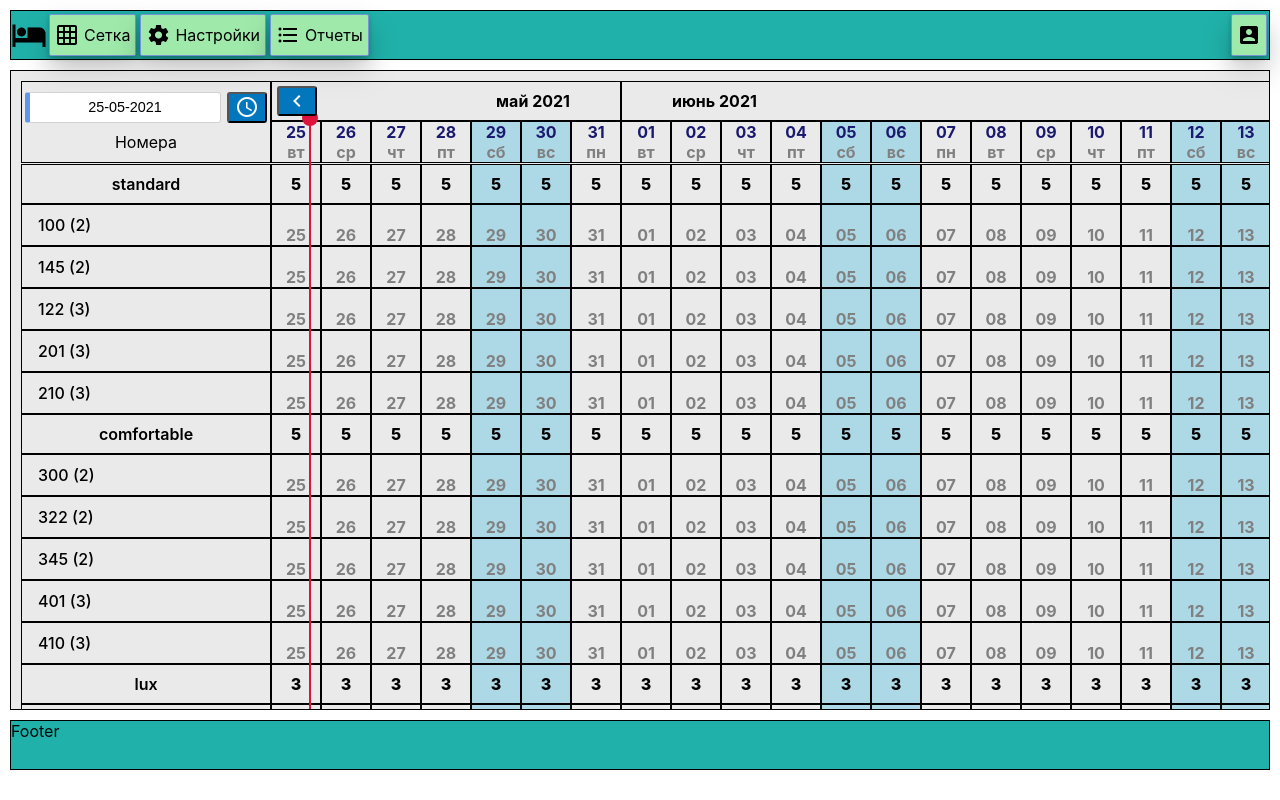
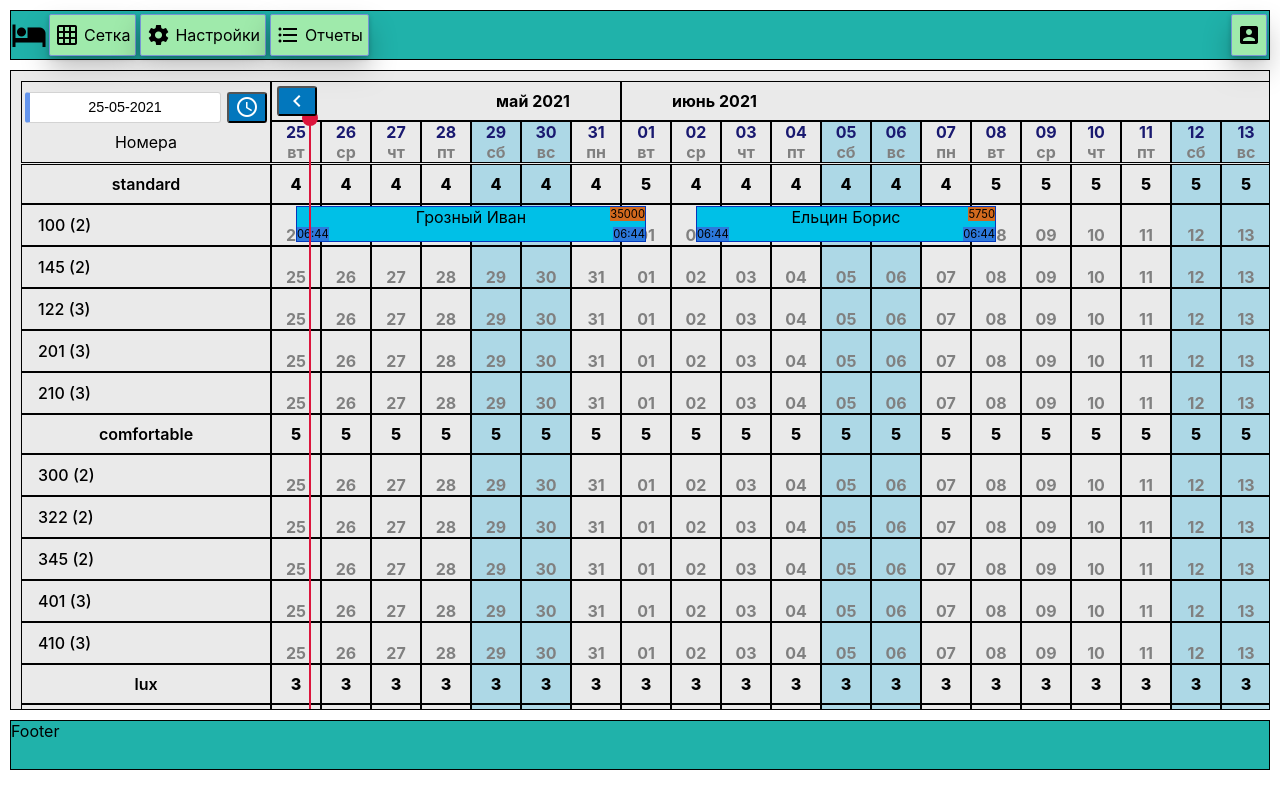
Before and after one commit to Alex-Kharin/hotelms_clone, a React (Create React App) app: page / in a window 1280 px wide. Built offline with nearby package versions, Linux system fonts and the light colour scheme.

Commit message:
Refactor.

```diff
--- a/src/components/Forms/CommonSettingsForm.jsx
+++ b/src/components/Forms/CommonSettingsForm.jsx
@@ -1,5 +1,5 @@
 import {Field, Form, Formik} from 'formik'
-import React from 'react'
+import React, {Fragment} from 'react'
 import {SaveCloseButtons} from './SaveCloseButtons'
 import * as settings from '../../settings/settings'
 import styled from 'styled-components'
@@ -9,14 +9,14 @@ const SettingsExample = styled.div`
   display: inline-block;
   width: 2em;
   height: 2em;
-  background-color: ${props => props.background} ;
+  background-color: ${props => props.background};
+  border: ${settings.border};
   vertical-align: middle;
 `
 
 export const CommonSettingsForm = (props) => {
     const {closeModal,} = props
 
-    console.log(settings)
     return (
         <Formik
             initialValues={settings}
@@ -28,12 +28,12 @@ export const CommonSettingsForm = (props) => {
                 </h3>
                 {Object.keys(settings).map(item => {
                     return (
-                        <>
+                        typeof settings[item] !== 'function' && <Fragment key={item}>
                             <label htmlFor={item}>{item}</label>
                             <Field name={item} type="text" readOnly/>
                             {item.includes('Color') && <SettingsExample  background={settings[item]}/> }
                             <br/>
-                        </>
+                        </Fragment>
                     )
                 })}
 
--- a/src/components/Forms/OrderCreationForm.jsx
+++ b/src/components/Forms/OrderCreationForm.jsx
@@ -64,18 +64,15 @@ export function OrderCreationForm(props) {
 
     const tariffPrice = tariffs[tariff] || tariffs[`${apartmentsType}_${numberOfPersons}`]
     const phoneRegExp = /^((\\+[1-9]{1,4}[ \\-]*)|(\\([0-9]{2,3}\\)[ \\-]*)|([0-9]{2,4})[ \\-]*)*?[0-9]{3,4}?[ \\-]*[0-9]{3,4}?$/
-    const calculatedPrice = getPrice(intervalToDuration(rentInterval).days, tariffPrice, additionalPersons) - moneyDiscount
-    const calcFunc = (tariff, additionalPersons) => getPrice(intervalToDuration(rentInterval).days, tariff, additionalPersons)
 
     return (
         <Formik
             initialValues={{
                 firstName, lastName, email, phone, additionalPersons, percentageDiscount, moneyDiscount, persons,
-                comment,
+                comment, price,
                 checkInTime: getTime(rentInterval.start),
                 checkOutTime: getTime(rentInterval.end),
                 tariff: tariffPrice,
-                price: price || calculatedPrice,
                 checkIn: dateToString(rentInterval.start),
                 nights: intervalToDuration(rentInterval).days,
                 checkOut: dateToString(rentInterval.end)
@@ -111,7 +108,6 @@ export function OrderCreationForm(props) {
                     comment: values.comment,
                     id: id || Math.round(Math.random()*100000000), // just for test. It's must deleted when finished transport layer. It's property created on server side. TODO: delete this!!!
                 }
-                console.log(values)
                 setRentInfo(apartmentsType, index, apartmentId, newRentInfo)
             }}
         >
@@ -124,7 +120,7 @@ export function OrderCreationForm(props) {
                 </TitleWrapper>
 
                 <label htmlFor="firstName">Имя</label>
-                <Field name="firstName" type="text" autoFocus={true}/>
+                <Field name="firstName" type="text" autoFocus={true} />
 
                 <label htmlFor="lastName">Фамилия</label>
                 <Field name="lastName" type="text" />
@@ -183,13 +179,13 @@ export function OrderCreationForm(props) {
                 <Field name="percentageDiscount" type="number" min={0} max={100}/>
 
                 <label htmlFor="moneyDiscount">Скидка</label>
-                <Field name="moneyDiscount" type="number" min={0} step={100}/>
+                <Field name="moneyDiscount" type="number" min={0} />
                 <span>{currentCurrency}</span>
 
                 <hr />
 
                 <label htmlFor="price">Сумма</label>
-                <PriceField name="price" type="text" readOnly calcFunction={calcFunc} />
+                <PriceField name="price" type="text" rentInterval={rentInterval} readOnly />
 
                 <hr />
 
@@ -223,7 +219,7 @@ function getPrice(days, tariff=0, additionalPersons) {
 }
 
 function PriceField(propsAll) {
-    const {calcFunction, ...props} = propsAll
+    const {rentInterval, name, ...props} = propsAll
     const {
         values:{
             tariff,
@@ -233,16 +229,16 @@ function PriceField(propsAll) {
         },
         setFieldValue,
     } = useFormikContext()
-    const [field, meta] = useField(props.name)
+    const [field, meta] = useField(name)
 
     useEffect(() => {
-        const price = calcFunction(tariff, additionalPersons)
+        const price = getPrice(intervalToDuration(rentInterval).days, tariff, additionalPersons)
         const moneyDiscountCalc = Number((price * percentageDiscount/100).toFixed(2)) || moneyDiscount
 
-        setFieldValue(props.name, `${price-moneyDiscountCalc} ${currentCurrency}`)
+        setFieldValue(name, `${price-moneyDiscountCalc} ${currentCurrency}`)
         setFieldValue('moneyDiscount', moneyDiscountCalc)
 
-    }, [tariff, percentageDiscount, additionalPersons, moneyDiscount]);
+    }, [tariff, percentageDiscount, additionalPersons, moneyDiscount, rentInterval, name]);
 
     return (
         <>
--- a/src/components/Header/HeaderContainer.jsx
+++ b/src/components/Header/HeaderContainer.jsx
@@ -1,4 +1,3 @@
-import React from 'react'
 import {connect} from 'react-redux'
 import {changeDaysInTable} from '../../store/tableReducer'
 import {Header} from './Header'
--- a/src/components/Modal/withModal.jsx
+++ b/src/components/Modal/withModal.jsx
@@ -1,7 +1,7 @@
 import Modal from 'react-modal'
 import React, {useState} from 'react'
 import style from './SettingsMenuItem.module.css'
-import {setIsOpenModal} from '../../store/tableHotelRoomsReducer'
+
 
 Modal.setAppElement('#root')
 
--- a/src/components/Table/TableBody.jsx
+++ b/src/components/Table/TableBody.jsx
@@ -100,7 +100,7 @@ function ApartmentsRowsByNumbers(props) {
                 }
             }
         })
-    }, [days])
+    }, [days, viewRentIntervals, apartmentsByType])
 
     function bodyDaysCells(id, apartmentsType, days) {
         return days.map(day => {
@@ -134,7 +134,6 @@ function ApartmentsRowsByNumbers(props) {
             {Object.keys(apartmentsByType)
                 .sort((a,b)=>apartmentsByType[a].numberOfPersons - apartmentsByType[b].numberOfPersons)
                 .map(apartmentId => {
-            {/*{Object.keys(apartmentsByType).map(apartmentId => {*/}
                 return (
                     <React.Fragment key={apartmentId}>
                         <Cell position={'flex-start'} weight={500}
--- a/src/store/tableHotelRoomsReducer.jsx
+++ b/src/store/tableHotelRoomsReducer.jsx
@@ -30,30 +30,30 @@ const initialState = {
                     {
                         id: 1,
                         rentInterval:{
-                            start: new Date(2021,7,1,12,0,0,0),
-                            end: new Date(2021,7,10,12,0,0,0)
+                            start: new Date(),
+                            end: addDays(new Date(), 7)
                         },
-                        personInfo:{firstName: 'Иван', lastName: 'Грозный', email: 'grozni@pizdec.doc', phone: '111-222-333-4'},
+                        personInfo:{firstName: 'Иван', lastName: 'Грозный', email: 'grozni@pizdec.ru', phone: '111-222-333'},
                         additionalPersons: 1,
                         persons: 2,
                         tariff: 'lux_5',
                         percentageDiscount: 0,
                         moneyDiscount: 500,
-                        price: 11100,
+                        price: 35000,
                     },
                     {
                         id: 2,
                         rentInterval:{
-                            start: new Date(2021,7,11,12,0,0,0),
-                            end: new Date(2021,7,22,12,0,0,0)
+                            start: addDays(new Date(), 8),
+                            end: addDays(new Date(), 14)
                         },
-                        personInfo:{firstName: 'Борис', lastName: 'Годунов', email: 'grozniBoris@pizdec.doc', phone: '666-222-666'},
+                        personInfo:{firstName: 'Борис', lastName: 'Ельцин', email: 'boris@pizdec.org', phone: '666-222-666'},
                         additionalPersons: 5,
                         persons: 2,
                         tariff: 'standard_3',
                         percentageDiscount: 50,
                         moneyDiscount: 0,
-                        price: 1000000,
+                        price: 5750,
                     },
                 ],
             },
```
